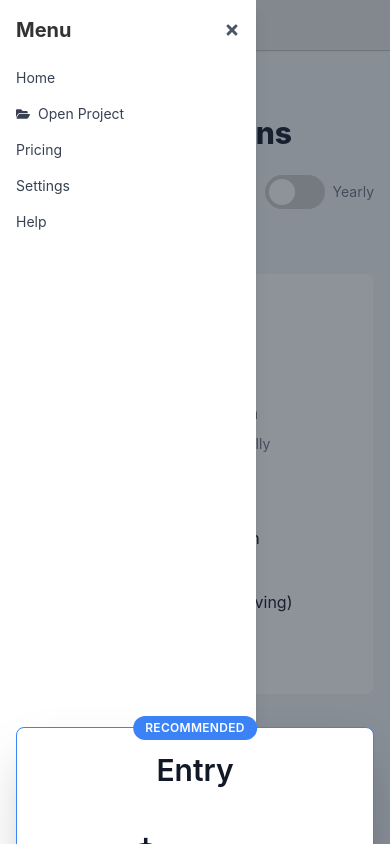
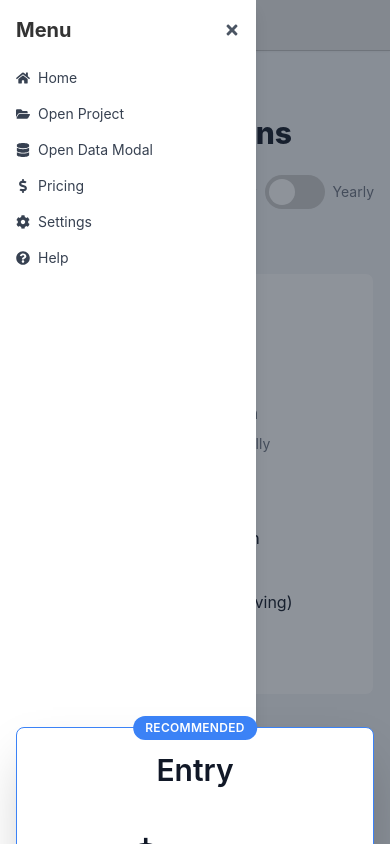
Before and after one commit to cyberjungle-io/subconnect, a React (Create React App) app: page /pricing in a window 390 px wide. Both pictures are taken after a click on the button "Toggle menu". Shown: the top 844 px of the page. Built offline with nearby package versions, Linux system fonts and the light colour scheme.

Commit message:
Moved the open data modal button and added icons to the hamburger menu

```diff
--- a/src/components/Editor/Toolbar.jsx
+++ b/src/components/Editor/Toolbar.jsx
@@ -10,7 +10,6 @@ import { setEditorMode } from '../../features/editorSlice';
 import HamburgerMenu from '../common/HamburgerMenu';
 import PageList from '../Components/Projects/PageList';
 import ProjectModal from '../Components/Projects/ProjectModal';
-import DataModal from './DataModal';
 import { toggleFloatingMenu } from '../../features/editorSlice';
 
 // Add these helper functions at the top of your file, outside the component
@@ -62,7 +61,6 @@ const Toolbar = ({ onSelectPage, onDeletePage, onSaveProject, onOpenProjectModal
     currentProject: false,
   });
   const [isProjectModalOpen, setIsProjectModalOpen] = useState(false);
-  const [isDataModalOpen, setIsDataModalOpen] = useState(false);
   const dispatch = useDispatch();
   const navigate = useNavigate();
   const { currentUser } = useSelector((state) => state.user);
@@ -107,14 +105,6 @@ const Toolbar = ({ onSelectPage, onDeletePage, onSaveProject, onOpenProjectModal
 
   const handleCloseProjectModal = () => {
     setIsProjectModalOpen(false);
-  };
-
-  const handleOpenDataModal = () => {
-    setIsDataModalOpen(true);
-  };
-
-  const handleCloseDataModal = () => {
-    setIsDataModalOpen(false);
   };
 
   const handleToggleFloatingMenu = () => {
@@ -248,16 +238,6 @@ const Toolbar = ({ onSelectPage, onDeletePage, onSaveProject, onOpenProjectModal
           </>
         )}
         {currentUser && (
-          <button
-            onClick={handleOpenDataModal}
-            className="toolbar-button flex items-center justify-center w-9 h-9 rounded text-sm transition-colors"
-            style={buttonStyle}
-            title="Open Data Modal"
-          >
-            <FaDatabase className="text-base" />
-          </button>
-        )}
-        {currentUser && (
           <>
             <button
               onClick={handleToggleMode}
@@ -313,11 +293,6 @@ const Toolbar = ({ onSelectPage, onDeletePage, onSaveProject, onOpenProjectModal
           onClose={handleCloseProjectModal}
         />
       )}
-
-      <DataModal
-        isOpen={isDataModalOpen}
-        onClose={handleCloseDataModal}
-      />
     </div>
   );
 };
--- a/src/components/common/HamburgerMenu.jsx
+++ b/src/components/common/HamburgerMenu.jsx
@@ -1,8 +1,10 @@
 import React, { useState, useEffect } from 'react';
-import { FaBars, FaTimes, FaFolderOpen } from 'react-icons/fa';
+import { FaBars, FaTimes, FaFolderOpen, FaDatabase, FaHome, FaDollarSign, FaCog, FaQuestionCircle } from 'react-icons/fa';
+import DataModal from '../Editor/DataModal'; // Import the DataModal component
 
 const HamburgerMenu = ({ onOpenProjectModal }) => {
   const [isOpen, setIsOpen] = useState(false);
+  const [isDataModalOpen, setIsDataModalOpen] = useState(false);
 
   const toggleMenu = () => {
     setIsOpen(!isOpen);
@@ -22,6 +24,15 @@ const HamburgerMenu = ({ onOpenProjectModal }) => {
   const handleOpenProject = () => {
     onOpenProjectModal();
     toggleMenu();
+  };
+
+  const handleOpenDataModal = () => {
+    setIsDataModalOpen(true);
+    toggleMenu();
+  };
+
+  const handleCloseDataModal = () => {
+    setIsDataModalOpen(false);
   };
 
   return (
@@ -46,8 +57,9 @@ const HamburgerMenu = ({ onOpenProjectModal }) => {
             <nav>
               <a
                 href="/"
-                className="block px-4 py-2 text-sm text-gray-700 hover:bg-gray-100"
+                className="block px-4 py-2 text-sm text-gray-700 hover:bg-gray-100 flex items-center"
               >
+                <FaHome className="mr-2" />
                 Home
               </a>
               <button
@@ -57,22 +69,32 @@ const HamburgerMenu = ({ onOpenProjectModal }) => {
                 <FaFolderOpen className="mr-2" />
                 Open Project
               </button>
+              <button
+                onClick={handleOpenDataModal}
+                className="w-full text-left px-4 py-2 text-sm text-gray-700 hover:bg-gray-100 flex items-center"
+              >
+                <FaDatabase className="mr-2" />
+                Open Data Modal
+              </button>
               <a
                 href="/pricing"
-                className="block px-4 py-2 text-sm text-gray-700 hover:bg-gray-100"
+                className="block px-4 py-2 text-sm text-gray-700 hover:bg-gray-100 flex items-center"
               >
+                <FaDollarSign className="mr-2" />
                 Pricing
               </a>
               <a
                 href="/settings"
-                className="block px-4 py-2 text-sm text-gray-700 hover:bg-gray-100"
+                className="block px-4 py-2 text-sm text-gray-700 hover:bg-gray-100 flex items-center"
               >
+                <FaCog className="mr-2" />
                 Settings
               </a>
               <a
                 href="/help"
-                className="block px-4 py-2 text-sm text-gray-700 hover:bg-gray-100"
+                className="block px-4 py-2 text-sm text-gray-700 hover:bg-gray-100 flex items-center"
               >
+                <FaQuestionCircle className="mr-2" />
                 Help
               </a>
             </nav>
@@ -83,6 +105,11 @@ const HamburgerMenu = ({ onOpenProjectModal }) => {
           ></div>
         </div>
       )}
+
+      <DataModal
+        isOpen={isDataModalOpen}
+        onClose={handleCloseDataModal}
+      />
     </>
   );
 };
```
